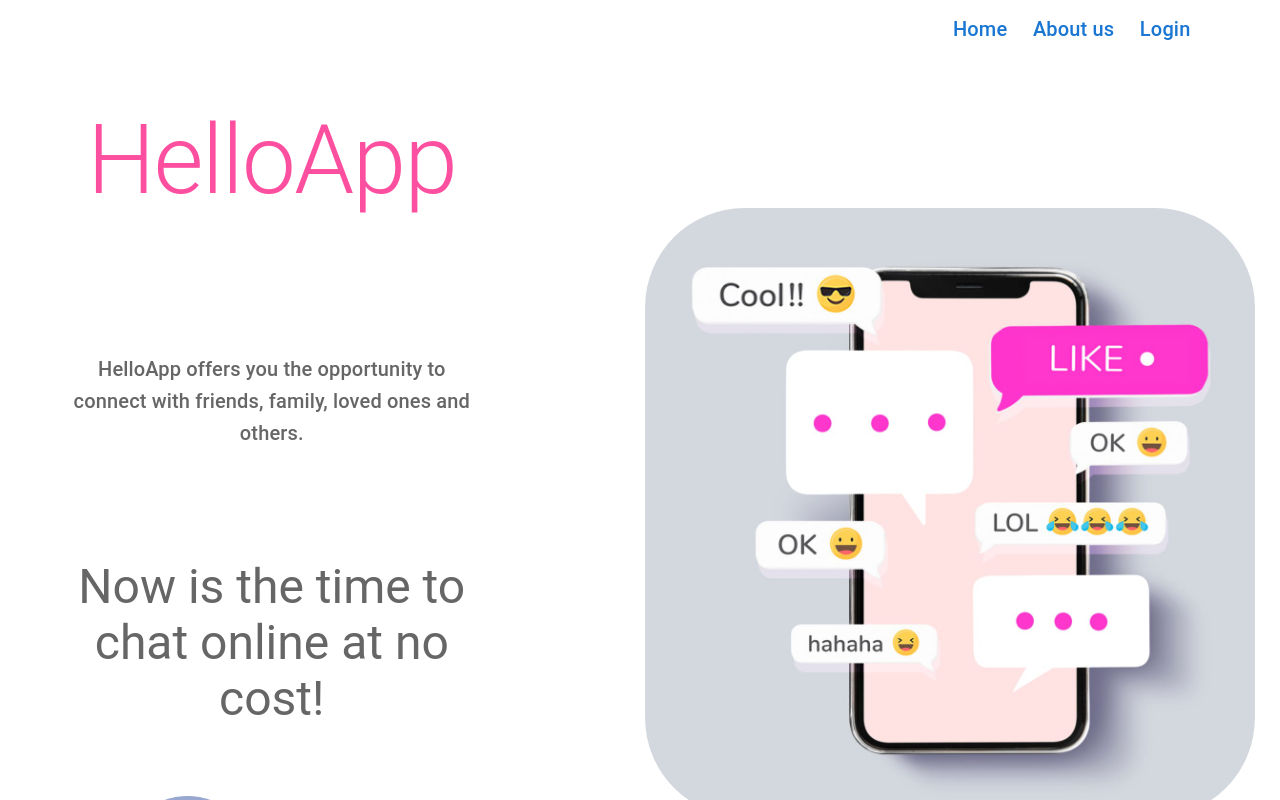
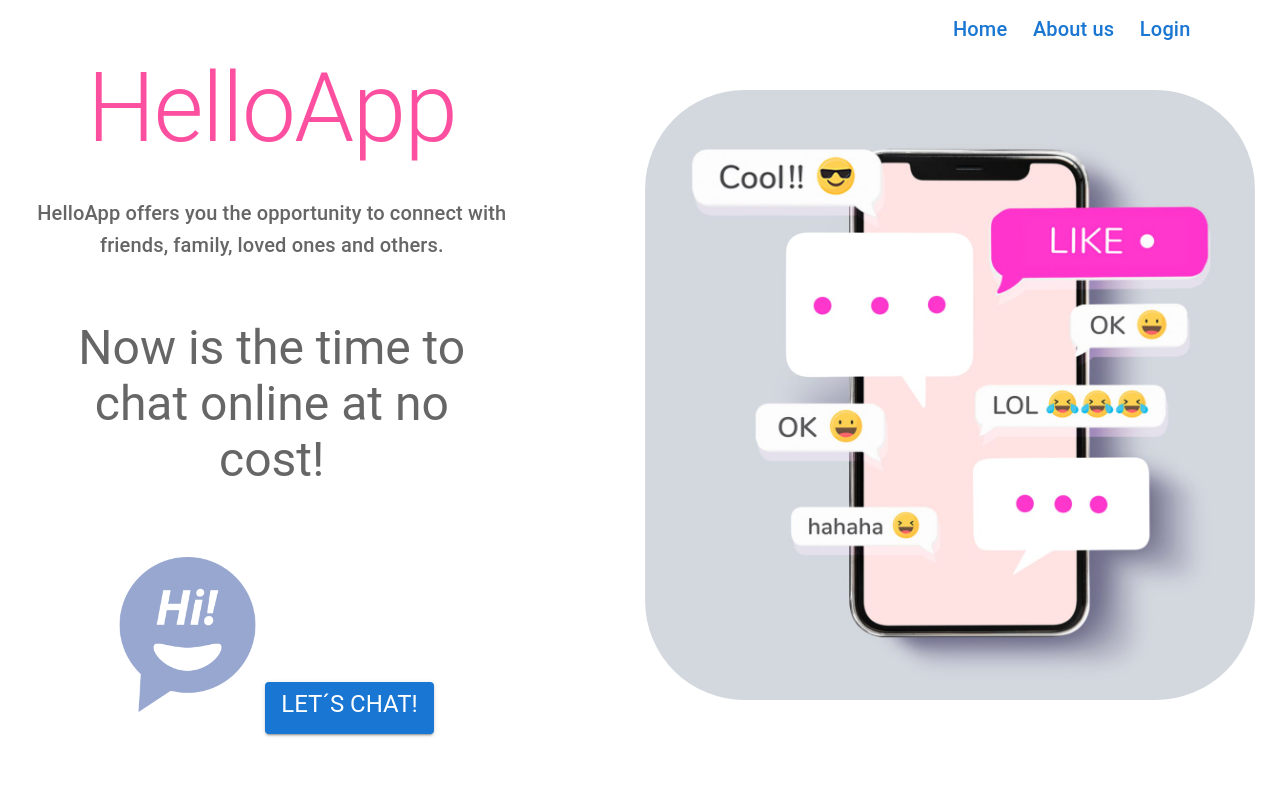
Before and after one commit to gracielamendezrojas/Componentes, a React (Create React App) app in the folder frontend-helloapp/: page / in a window 1280 px wide. Shown: the top 800 px of the page. Built offline with nearby package versions, Linux system fonts and the light colour scheme; no server answers.

Commit message:
CSS changes

```diff
--- a/frontend-helloapp/src/Components/Header.js
+++ b/frontend-helloapp/src/Components/Header.js
@@ -1,4 +1,4 @@
-import '../Styles/AboutUs.css';
+import '../Styles/Header.css';
 import Typography from '@mui/material/Typography';
 import Link from '@mui/material/Link';
 
--- a/frontend-helloapp/src/Pages/AboutUs.js
+++ b/frontend-helloapp/src/Pages/AboutUs.js
@@ -1,10 +1,19 @@
 import '../Styles/AboutUs.css';
 import Header from '../Components/Header';
+import hiImage from "../Images/HiImage.png";
+
 
 function LogIn() {
   return (
     <div className="App">
       <Header/>
+      <div>
+        <div className='b-color-purple'>
+          <img src={hiImage}  className='HiImage' alt="HelloApp Image"/>
+
+        </div>
+
+      </div>
     </div>
   );
 }
--- a/frontend-helloapp/src/Pages/App.js
+++ b/frontend-helloapp/src/Pages/App.js
@@ -33,10 +33,10 @@ function App() {
       </header>
       <div className='flexContainer flexSpaceAround'>
         <div>
-          <Typography variant="h1" className='padding titleColor' gutterBottom>
+          <Typography variant="h1" className=' titleColor' gutterBottom>
             HelloApp
           </Typography>
-          <Typography variant="h6" className='padding color-gray' gutterBottom>
+          <Typography variant="h6" className=' color-gray' gutterBottom>
             HelloApp offers you the opportunity to connect with friends, family, loved ones and others.
           </Typography>
           <Typography variant="h3" className='padding color-gray' gutterBottom>
--- a/frontend-helloapp/src/Styles/AboutUs.css
+++ b/frontend-helloapp/src/Styles/AboutUs.css
@@ -2,8 +2,31 @@
   text-align: center;
   padding: 1%;
   width: 100%;
-  min-height: 100vh;
 }
+
+.HiImage{
+  width: 30%;
+}
+
+
+
+
+
+
+
+
+
+
+
+
+
+
+
+
+
+
+
+
 
 .alignItems{
   align-items: center;
--- a/frontend-helloapp/src/Styles/App.css
+++ b/frontend-helloapp/src/Styles/App.css
@@ -1,6 +1,5 @@
 .App {
   text-align: center;
-  padding: 1%;
 }
 
 .homeImage{
--- /dev/null
+++ b/frontend-helloapp/src/Styles/Header.css
@@ -0,0 +1,37 @@
+
+.flexSpaceBetween{
+    display:flex;
+    justify-content: space-between;
+  }
+
+  .App {
+    text-align: center;
+  }
+
+
+  .flexStart{
+    display:flex;
+    align-items: flex-start;
+  }
+
+
+  .titleColor{
+    color: #fd4f9f;
+  }
+
+
+  .width{
+    width: 50%;
+  }
+
+  .flexEnd{
+    display:flex;
+    align-items: center;
+  }
+  .left-padding{
+    padding-left: 2%;
+  }
+
+  .right-padding{
+    padding-right: 8%;
+  }
--- a/frontend-helloapp/src/Styles/LogIn.css
+++ b/frontend-helloapp/src/Styles/LogIn.css
@@ -1,8 +1,5 @@
 .App {
   text-align: center;
-  padding: 1%;
-  width: 100%;
-  min-height: 100vh;
 }
 
 .alignItems{
@@ -14,8 +11,6 @@ border-radius: 3%;
 }
 
 .flexEnd{
-  display:flex;
-  justify-content: flex-end;
   display:flex;
   align-items: center;
 }
@@ -51,13 +46,12 @@ border-radius: 3%;
 }
 
 .dimensions{
-  width: 50%;
-  min-height: 100vh;
+  width: 47%;
   align-items: center;
 }
 
 .width{
-  width: 50%;
+  width: 47%;
 }
 
 .padding{
```
